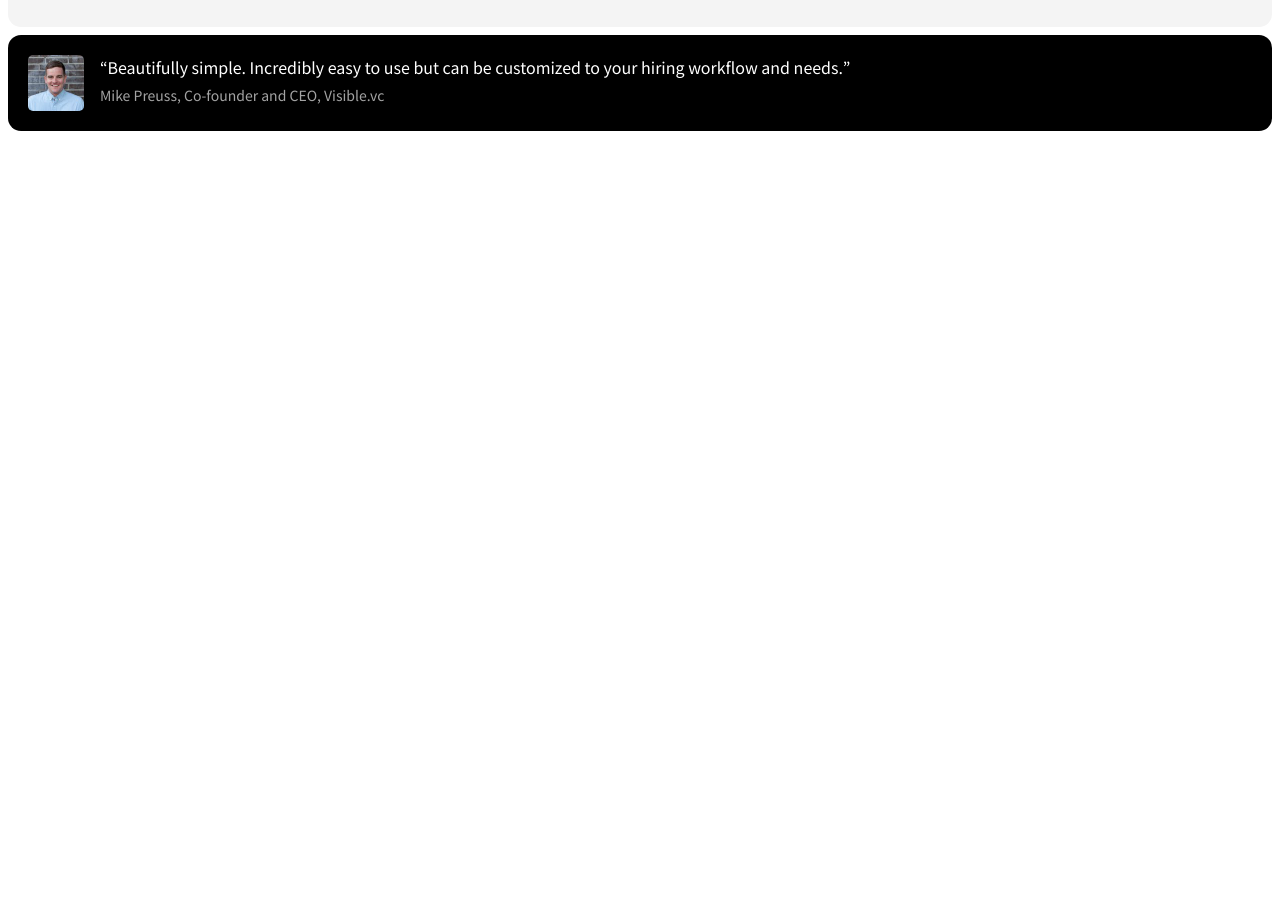
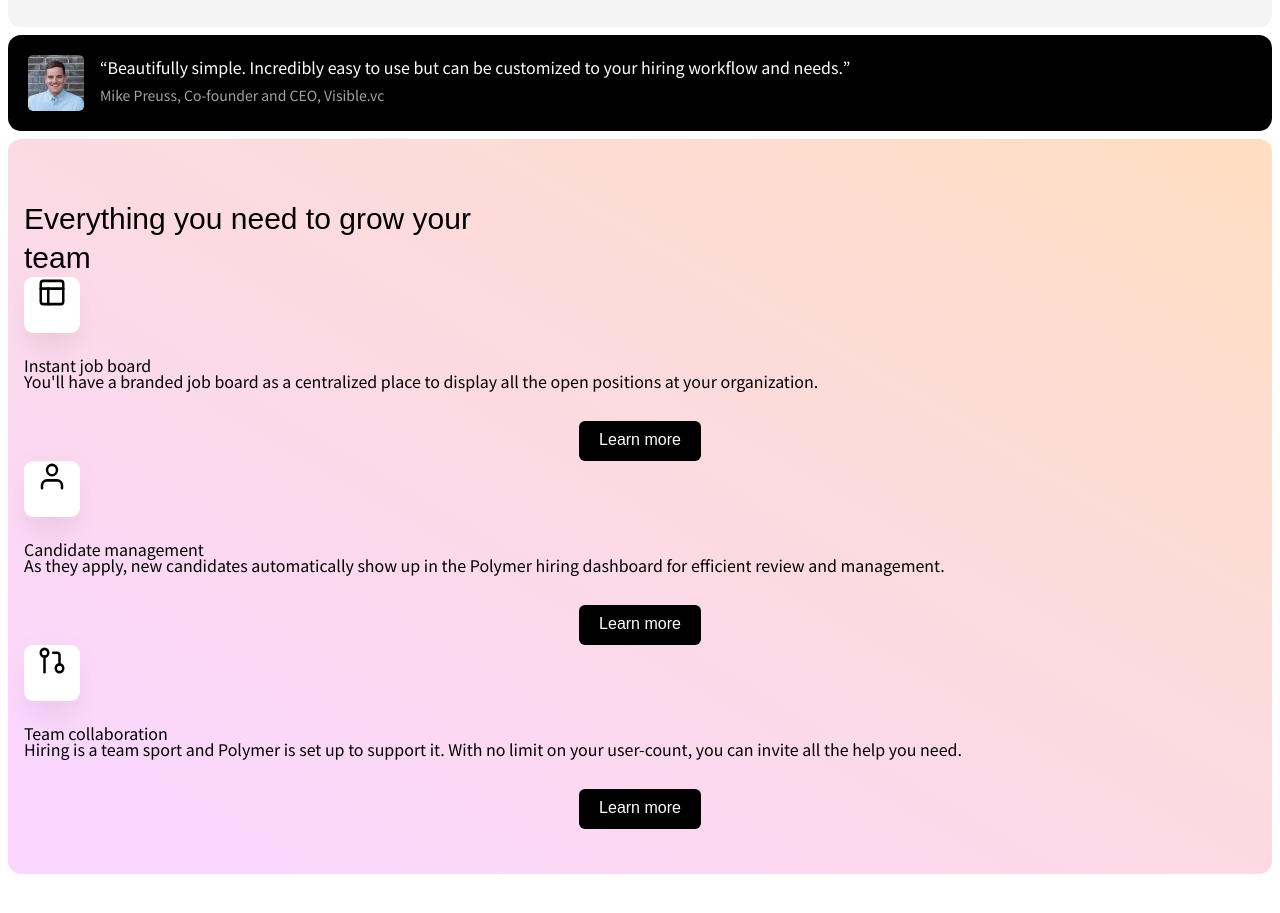
Before and after one commit to Jayson-Joseph/polymer, a plain HTML site: page index.html in a window 1280 px wide. Shown: the part 1660-2573 px from the top of the page. Drawn offline with Linux system fonts and the light colour scheme; a web font is replaced by a local one.

Commit message:
Added toolkit section.

```diff
--- a/css/main.css
+++ b/css/main.css
@@ -3,6 +3,7 @@
 @import 'intro.css';
 @import 'grow-brands.css';
 @import 'quote.css';
+@import 'toolkit.css';
 body {
   font-family: 'SuisseIntl', 'Noto Sans JP', sans-serif;
   padding: 0.5rem;
--- /dev/null
+++ b/css/toolkit.css
@@ -0,0 +1,50 @@
+.toolkit {
+  width: 100%;
+  background-image: linear-gradient( to bottom left, #FFDEC1, #FBD7FF 90% );
+  border-radius: 0.8125rem;
+  display: flex;
+  flex-direction: column;
+  margin-top: 0.5rem;
+}
+.toolkit .container {
+  padding-top: 3rem;
+}
+.toolkit__title {
+  margin-top: 0.75rem;
+  max-width: 32rem;
+  font-family: 'SuisseIntl-SB', sans-serif;
+  font-size: 1.875rem;
+  line-height: 1.3;
+}
+.toolkit__tool span {
+  display: inline-flex;
+  justify-content: center;
+  align-self: center;
+  width: 56px;
+  height: 56px;
+  background: white;
+  margin-bottom: 1.5rem;
+  margin-right: 1rem;
+  font-size: 1.5rem;
+  border-radius: 0.5625rem;
+  box-shadow: 0 1.5rem 2rem -0.5rem rgba(0, 0, 0, 0.07),0 0.25rem 2rem 0 rgba(0, 0, 0, 0.03);
+}
+.toolkit__tool img {
+  height: 1.28571429em;
+  width: 1.28571429em;
+}
+.toolkit__info-btn {
+  font-family: "SuisseIntl-Book", sans-serif;
+  height: 2.5rem;
+  display: block;
+  font-size: 1rem;
+  border: none;
+  border-radius: 0.375rem;
+  padding-left: 1.25rem;
+  padding-right: 1.25rem;
+  line-height: 1.8rem;
+  margin: 0 auto;
+  margin-top: 2rem;
+  background: black;
+  color: white;
+}
--- a/index.html
+++ b/index.html
@@ -127,6 +127,52 @@
         </div>
       </section>
 
+      <section class="toolkit">
+        <div class="container">
+         <h2 class="toolkit__title">Everything you need to grow your team</h2>
+         <div class="toolkit__tool">
+          <span>
+            <img src="img/layout_icon.svg" alt="">
+          </span>
+            <div class="toolit__tool-info">
+              <h3>Instant job board</h3>
+              <p>
+                You'll have a branded job board as a centralized place to display all the open positions at your organization.
+              </p>
+              <a href="https://www.polymer.co/features/jobboard" target="_blank"></a>
+               <button class="toolkit__info-btn">Learn more</button>
+            </div>
+         </div>
+         <div class="toolkit__tool">
+          <span>
+            <img src="img/person_icon.svg" alt="">
+          </span>
+            <div class="toolit__tool-info">
+              <h3>Candidate management</h3>
+              <p>
+                As they apply, new candidates automatically show up in the Polymer hiring dashboard for efficient review and management.
+              </p>
+              <a href="https://www.polymer.co/features/candidate-management-software" target="_blank"></a>
+               <button class="toolkit__info-btn">Learn more</button>
+            </div>
+         </div>
+         <div class="toolkit__tool">
+          <span>
+            <img src="img/collaborate_icon.svg" alt="">
+          </span>
+            <div class="toolit__tool-info">
+              <h3>Team collaboration</h3>
+              <p>
+                Hiring is a team sport and Polymer is set up to support it. With no limit on your user-count, you can invite all the help you need.
+              </p>
+              <a href="https://www.polymer.co/features#teamcollaboration" target="_blank"></a>
+               <button class="toolkit__info-btn">Learn more</button>
+            </div>
+         </div>
+
+        </div>
+      </section>
+
     </main>
 
     <footer>
```
